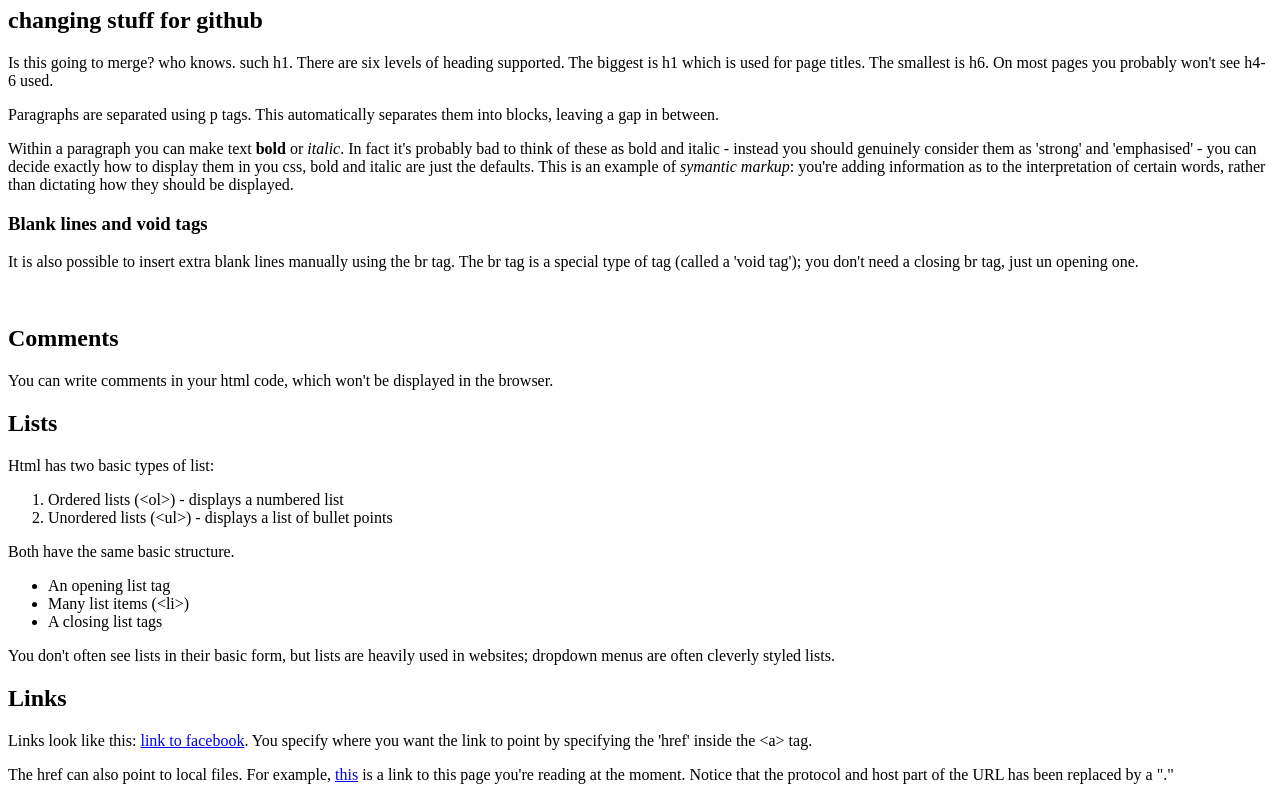
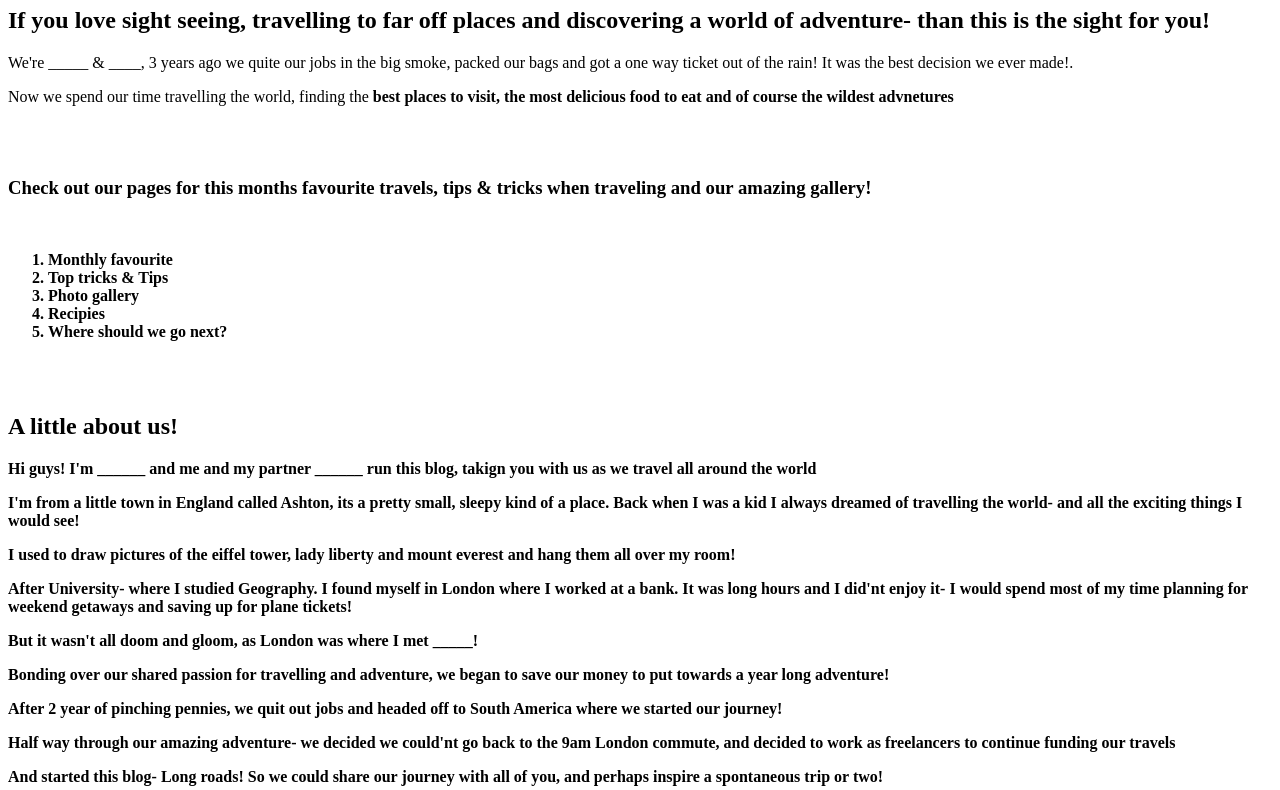
Before and after one commit to MaddieAllison/Firstproject, a plain HTML site: page Index.html in a window 1280 px wide. Shown: the part 99-889 px from the top of the page. Drawn offline with Linux system fonts and the light colour scheme.

Commit message:
Update Index.html

```diff
--- a/Index.html
+++ b/Index.html
@@ -1,49 +1,58 @@
 !DOCTYPE html>
 <html>
 <head>
-  <title>Example html page</title>
+  <title>Long roads</title>
 </head>
 
 <body>
 
-  <h1>changing stuff on atom for github</h1>
+  <h1> Happy travels!</h1>
 
-  <h2>changing stuff for github</h2>
+  <h2>If you love sight seeing, travelling to far off places and discovering a world of adventure- than this is the sight for you!</h2>
 
-  <p>Is this going to merge? who knows. such h1. There are six levels of heading supported. The biggest is h1 which is used for page titles. The smallest is h6. On most pages you probably won't see h4-6 used.</p>
+  <p>We're _____ & ____, 3 years ago we quite our jobs in the big smoke, packed our bags and got a one way ticket out of the rain! It was the best decision we ever made!.</p>
 
-  <p>Paragraphs are separated using p tags. This automatically separates them into blocks, leaving a gap in between.</p>
+  <p>Now we spend our time travelling the world, finding the <strong>best<strong> places to visit, the most <strong>delicious<strong> food to eat and of course the <strongest>wildest<strong> advnetures</p>
+<br>
+<br>
 
-  <p>Within a paragraph you can <bold>make<bold> text <strong>bold</strong> or <em>italic</em>. In fact it's probably bad to think of these as bold and italic - instead you should genuinely consider them as 'strong' and 'emphasised' - you can decide exactly how to display them in you css, bold and italic are just the defaults. This is an example of <em>symantic markup</em>: you're adding information as to the interpretation of certain words, rather than dictating how they should be displayed.</p>
+  <h3>Check out our pages for this months favourite travels, tips & tricks when traveling and our amazing gallery!</h3>
+  <br>
+  <ol>
+    <li>Monthly favourite</li>
+    <li>Top tricks & Tips</li>
+    <li>Photo gallery</li>
+    <li>Recipies</li>
+    <li>Where should we go next?</li>
+  </ol>
 
-  <h3>Blank lines and void tags</h3>
-
-  <p>It is also possible to insert extra blank lines manually using the br tag. The br tag is a special type of tag (called a 'void tag'); you don't need a closing br tag, just un opening one.</p>
-
-  <br>
-
-  <h2>Comments</h2>
-
-  <p>You can write comments in your html code, which won't be displayed in the browser.</p>
-
-  <!--- This is a comment. It won't show up in the page, but you will be able to see it if you view the page source (be warned!) -->
+<br>
+<br>
+<h2> A little about us!</h2>
+<p> Hi guys! I'm ______ and me and my partner ______ run this blog, takign you with us as we travel all around the world</p>
+<p> I'm from a little town in England called Ashton, its a pretty small, sleepy kind of a place. Back when I was a kid I always dreamed of travelling the world- and all the exciting things I would see! </p>
+<p> I used to draw pictures of the eiffel tower, lady liberty and mount everest and hang them all over my room! </p>
+<p> After University- where I studied Geography. I found myself in London where I worked at a bank. It was long hours and I did'nt enjoy it- I would spend most of my time planning for weekend getaways and saving up for plane tickets! </p>
+<p> But it wasn't all doom and gloom, as London was where I met _____!</p>
+<p> Bonding over our shared passion for travelling and adventure, we began to save our money to put towards a year long adventure! </p>
+<p> After 2 year of pinching pennies, we quit out jobs and headed off to South America where we started our journey! </p>
+<p> Half way through our amazing adventure- we decided we could'nt go back to the 9am London commute, and decided to work as freelancers to continue funding our travels</p>
+<p> And started this blog- Long roads! So we could share our journey with all of you, and perhaps inspire a spontaneous trip or two! </p>
+<br>
+<p> We are always on the hunt for new locations and challanges- so if you have any recomendations, send us a message! </p>
+<p> You can contact us on our social media pages, linked below! </p>
 
 
-  <h2>Lists</h2>
-  <p>Html has two basic types of list:</p>
 
-  <ol>
-    <li>Ordered lists (&lt;ol&gt;) - displays a numbered list</li>
-    <li>Unordered lists (&lt;ul&gt;) - displays a list of bullet points</li>
-  </ol>
 
-  <p>Both have the same basic structure.</p>
 
-  <ul>
-    <li>An opening list tag</li>
-    <li>Many list items (&lt;li&gt;)</li>
-    <li>A closing list tags</li>
-  </ul>
+
+
+
+
+
+
+
 
   <p>You don't often see lists in their basic form, but lists are heavily used in websites; dropdown menus are often cleverly styled lists.</p>
 
```
